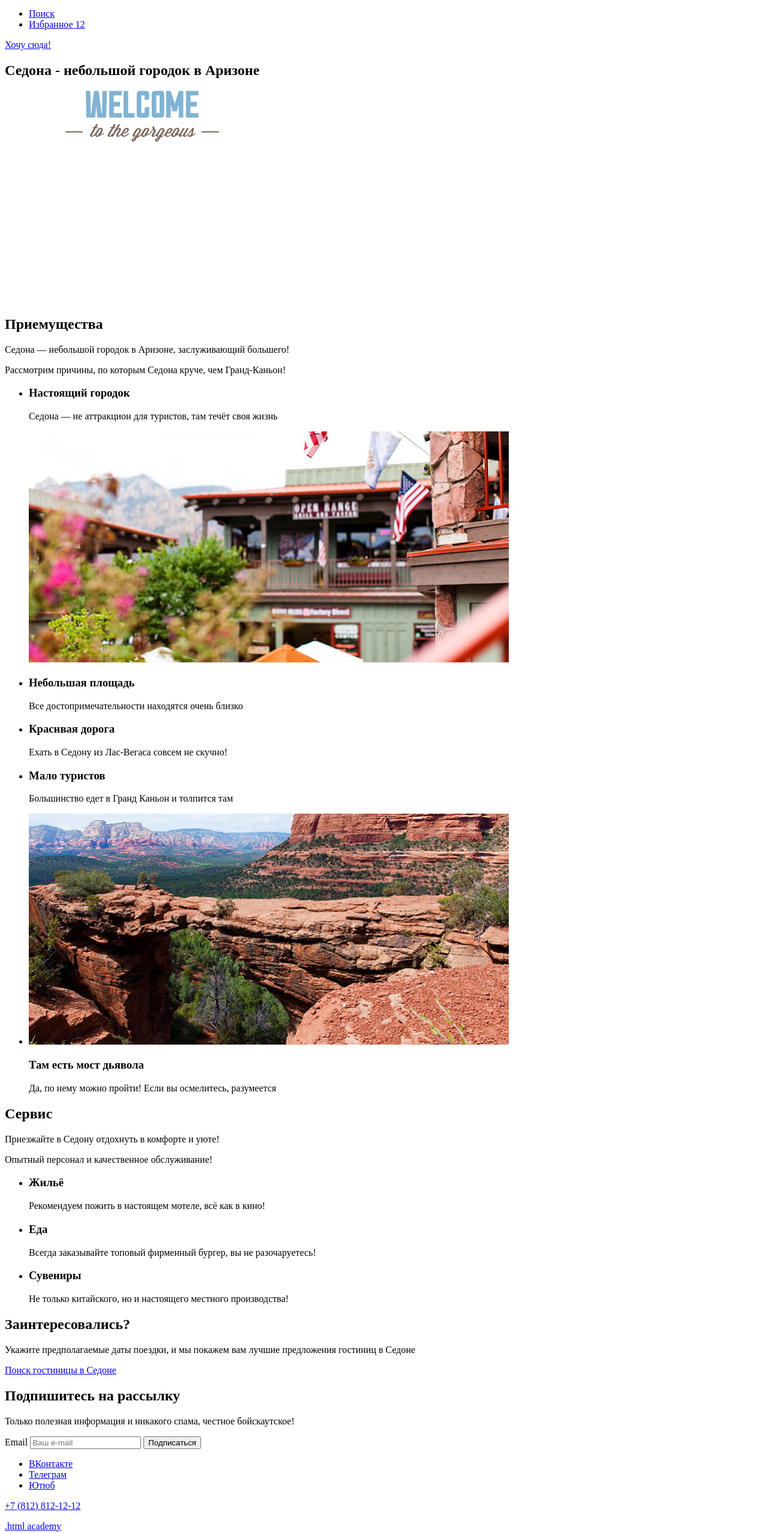
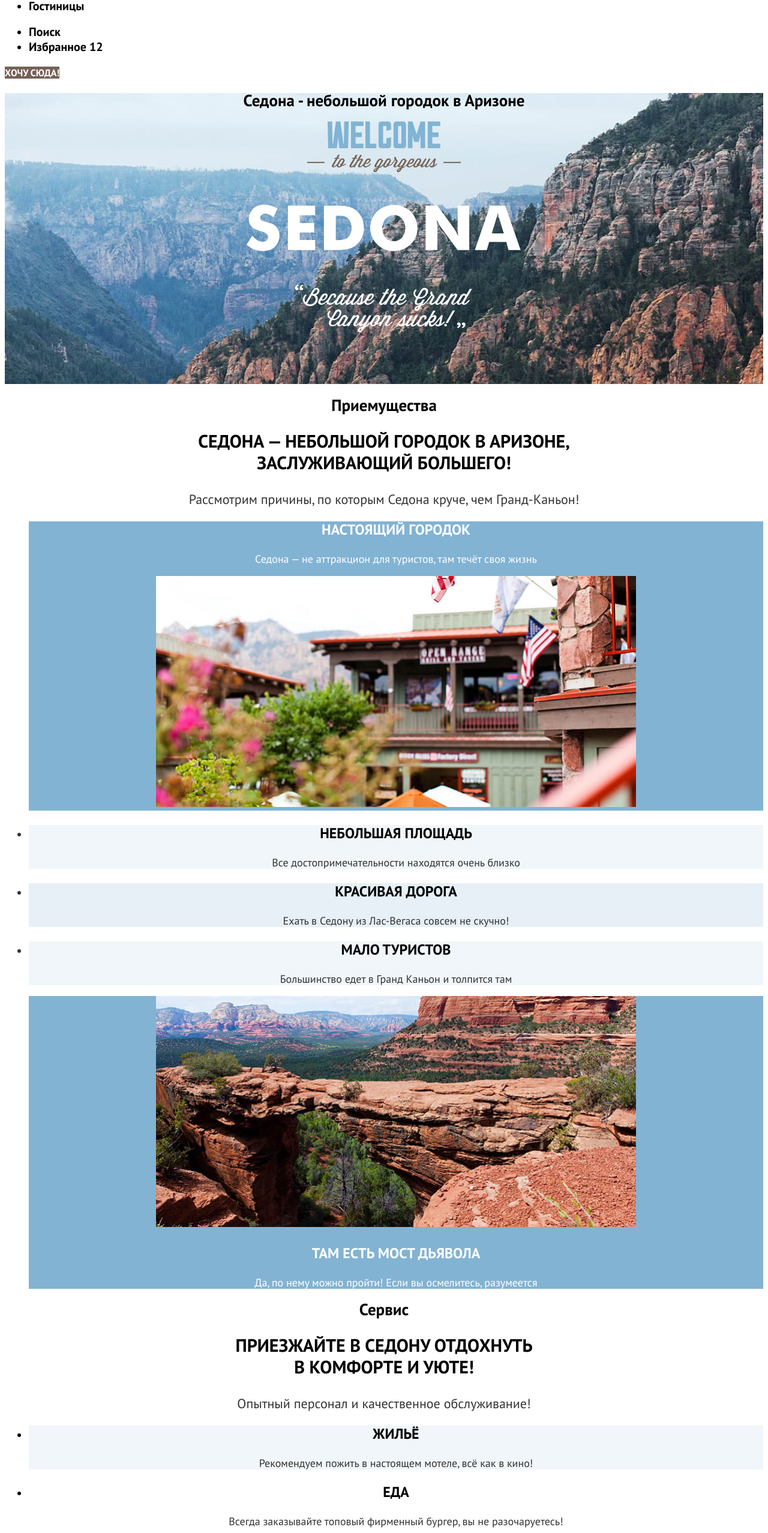
Before and after one commit to htmlacademy-htmlcss/2436179-sedona-2, a plain HTML site: page index.html in a window 1280 px wide. Shown: the part 154-2709 px from the top of the page at 60% size. Drawn offline with Linux system fonts and the light colour scheme.

Commit message:
Добавляет базовую стилизацию всех страниц

```diff
--- a/index.html
+++ b/index.html
@@ -3,12 +3,16 @@
 
   <head>
     <meta charset="utf-8">
+    <meta name="viewport" content="width=device-width, initial-scale=1.0">
     <title>HTML Academy: Седона</title>
+    <link rel="stylesheet" href="styles/styles.css">
   </head>
 
   <body>
     <header class="page-header" data-test="header">
-      <img class="page-header-logo" src="images/header/logo.svg" alt="Логотип сайта Седона" width="140" height="70">
+      <a href="#">
+        <img class="page-header-logo" src="images/header/logo.svg" alt="Логотип сайта Седона" width="140" height="70">
+      </a>
       <nav class="navigation">
         <ul class="navigation-list">
           <li class="navigation-item">
@@ -44,27 +48,27 @@
       </section>
       <section class="advantages" data-test="advantages">
         <h2 class="visualily-hidden">Приемущества</h2>
-        <p class="advantages-description">Седона — небольшой городок в Аризоне, заслуживающий большего!</p>
+        <p class="advantages-description">Седона — небольшой городок в Аризоне,<br> заслуживающий большего!</p>
         <p class="advantages-subtitle">Рассмотрим причины, по которым Седона круче, чем Гранд-Каньон!</p>
         <ul class="advantages-list">
-          <li class="advantages-item">
+          <li class="advantages-item advantages-item-dark-blue">
             <h3 class="advantages-item-title">Настоящий городок</h3>
             <p class="advantages-item-description">Седона — не аттракцион для туристов, там течёт своя жизнь</p>
             <img class="advantages-item-img" src="images/real-town.jpg" alt="Здание в городе Седона" width="800" height="385">
           </li>
-          <li class="advantages-item">
-            <h3 class="advantages-item-title">Небольшая площадь</h3>
+          <li class="advantages-item advantages-item-light">
+            <h3 class="advantages-item-title advantages-item-title-black">Небольшая площадь</h3>
             <p class="advantages-item-description">Все достопримечательности находятся очень близко</p>
           </li>
-          <li class="advantages-item">
-            <h3 class="advantages-item-title">Красивая дорога</h3>
+          <li class="advantages-item advantages-item-blue">
+            <h3 class="advantages-item-title advantages-item-title-black">Красивая дорога</h3>
             <p class="advantages-item-description">Ехать в Седону из Лас-Вегаса совсем не скучно!</p>
           </li>
-          <li class="advantages-item">
-            <h3 class="advantages-item-title">Мало туристов</h3>
+          <li class="advantages-item advantages-item-light">
+            <h3 class="advantages-item-title advantages-item-title-black">Мало туристов</h3>
             <p class="advantages-item-description">Большинство едет в Гранд Каньон и толпится там</p>
           </li>
-          <li class="advantages-item">
+          <li class="advantages-item advantages-item-dark-blue">
             <img class="advantages-item-img" src="images/canyon.jpg" alt="Панорама каньона" width="800" height="385">
             <h3 class="advantages-item-title">Там есть мост дьявола</h3>
             <p class="advantages-item-description">Да, по нему можно пройти! Если вы осмелитесь, разумеется</p>
@@ -73,10 +77,10 @@
       </section>
       <section class="service">
         <h2 class="visualily-hidden">Сервис</h2>
-        <p class="service-description">Приезжайте в Седону отдохнуть в комфорте и уюте!</p>
+        <p class="service-description">Приезжайте в Седону отдохнуть <br> в комфорте и уюте!</p>
         <p class="service-subtitle">Опытный персонал и качественное обслуживание!</p>
         <ul class="service-list">
-          <li class="service-item">
+          <li class="service-item service-item-light-blue">
             <h3 class="service-item-title">Жильё</h3>
             <p class="service-item-description">Рекомендуем пожить в настоящем мотеле, всё как в кино!</p>
           </li>
@@ -84,7 +88,7 @@
             <h3 class="service-item-title">Еда</h3>
             <p class="service-item-description">Всегда заказывайте топовый фирменный бургер, вы не разочаруетесь!</p>
           </li>
-          <li class="service-item">
+          <li class="service-item service-item-light-blue">
             <h3 class="service-item-title">Сувениры</h3>
             <p class="service-item-description">Не только китайского, но и настоящего местного производства!</p>
           </li>
@@ -92,12 +96,12 @@
       </section>
       <section class="search" data-test="search">
         <h2 class="search-title">Заинтересовались?</h2>
-        <p class="search-description">Укажите предполагаемые даты поездки, и мы покажем вам лучшие предложения гостиниц в Седоне</p>
+        <p class="search-description">Укажите предполагаемые даты поездки, <br> и мы покажем вам лучшие предложения гостиниц в Седоне</p>
         <a class="search-button button" href="#">Поиск гостиницы в Седоне</a>
       </section>
       <section class="subscription" data-test="subscribe">
         <h2 class="subscription-title">Подпишитесь на рассылку</h2>
-        <p class="subscription-description">Только полезная информация и никакого спама, честное бойскаутское!</p>
+        <p class="subscription-description">Только полезная информация и никакого спама,<br> честное бойскаутское!</p>
         <form class="subscription-form" action="https://echo.htmlacademy.ru/" method="post">
           <label for="subscription-email">Email</label>
           <input class="field" placeholder="Ваш e-mail" type="email" name="subscription-email" id="subscription-email" required>
--- /dev/null
+++ b/styles/styles.css
@@ -0,0 +1,341 @@
+@font-face {
+  font-family: "PT Sans";
+  font-style: normal;
+  font-weight: 400;
+  src: url("../fonts/ptsans-400.woff2") format("woff2");
+  font-display: swap;
+}
+
+@font-face {
+  font-family: "PT Sans";
+  font-style: normal;
+  font-weight: 700;
+  src: url("../fonts/ptsans-700.woff2") format("woff2");
+  font-display: swap;
+}
+
+body {
+  font-family: "PT Sans", sans-serif;
+  font-size: 18px;
+  line-height: 24px;
+  color: #000000;
+  background-color: #FFFFFF;
+}
+
+.button {
+  font-family: inherit;
+  font-size: 16px;
+  font-weight: 700;
+  line-height: 20px;
+  text-align: center;
+  color: #FFFFFF;
+  background-color: #756157;
+  text-decoration: none;
+  text-transform: uppercase;
+}
+
+.page-header {
+  background-color: #FFFFFF;
+  color: #000000;
+}
+
+.navigation-link {
+  color: inherit;
+  font-size: 20px;
+  font-weight: 700;
+  text-align: center;
+  text-decoration: none;
+}
+
+.navigation-user-link {
+  color: inherit;
+  font-size: 20px;
+  font-weight: 700;
+  text-align: center;
+  text-decoration: none;
+}
+
+.main-index {
+  background-color: #FFFFFF;
+  color: #000000;
+  text-align: center;
+}
+
+.hero {
+  background-color: #FFFFFF;
+  color: #000000;
+  background-image: url("../images/background-images/hero-background.jpg");
+  background-size: 100% auto;
+  background-repeat: no-repeat;
+  height: 485px;
+}
+
+.advantages {
+  text-align: center;
+}
+
+.advantages-description {
+  font-size: 30px;
+  font-weight: 700;
+  line-height: 36px;
+  text-transform: uppercase;
+}
+
+.advantages-subtitle {
+  font-size: 22px;
+  font-weight: 400;
+  line-height: 26px;
+  color: #333333;
+}
+
+.advantages-item-dark-blue {
+  background-color: #82B3D3;
+  color: #FFFFFF;
+}
+
+.advantages-item-light {
+  background-color: rgba(131, 179, 211, 0.12);
+  color: #333333;
+}
+
+.advantages-item-blue {
+  background-color: rgba(131, 179, 211, 0.2);
+  color: #333333;
+}
+
+.advantages-item-title {
+  font-size: 24px;
+  font-weight: 700;
+  line-height: 28px;
+  text-transform: uppercase;
+}
+
+.advantages-item-title-black {
+  color: #000000;
+}
+
+.advantages-item-description {
+  font-size: 18px;
+  font-weight: 400;
+  line-height: 21px;
+}
+
+.service-description {
+  font-size: 30px;
+  font-weight: 700;
+  line-height: 36px;
+  text-transform: uppercase;
+}
+
+.service-subtitle {
+  font-size: 22px;
+  font-weight: 400;
+  line-height: 26px;
+  color: #333333;
+}
+
+.service-item-title {
+  font-size: 24px;
+  font-weight: 700;
+  line-height: 28px;
+  text-transform: uppercase;
+}
+
+.service-item-description {
+  font-size: 18px;
+  font-weight: 400;
+  line-height: 21px;
+  color: #333333;
+}
+
+.service-item-light-blue {
+  background-color: rgba(131, 179, 211, 0.12);
+}
+
+.search-title {
+  font-size: 30px;
+  font-weight: 700;
+  line-height: 36px;
+  text-transform: uppercase;
+}
+
+.search-description {
+  font-size: 22px;
+  font-weight: 400;
+  line-height: 26px;
+  color: #333333;
+}
+
+.search-button {
+  font-size: 20px;
+  line-height: 36px;
+}
+
+.subscription {
+  background-color: #000000;
+  color: #FFFFFF;
+  background-image: url("../images/background-images/subscribe-background.jpg");
+  background-size: 100% auto;
+  background-repeat: no-repeat;
+  height: 415px;
+  text-align: center;
+}
+
+.subscription-title {
+  font-size: 30px;
+  font-weight: 700;
+  line-height: 36px;
+  text-transform: uppercase;
+}
+
+.subscription-description {
+  font-size: 22px;
+  font-weight: 400;
+  line-height: 26px;
+}
+
+.subscription-button {
+  font-size: 20px;
+  line-height: 36px;
+  background-color: #82B3D3;
+  border: 0;
+}
+
+.footer-contacts {
+  background-color: #fff;
+  color: #000000;
+}
+
+.footer-social-item-link {
+  color: inherit;
+  text-align: center;
+  text-decoration: none;
+}
+
+.footer-contacts-phone {
+  color: inherit;
+  font-size: 40px;
+  font-weight: 400;
+  line-height: 40px;
+  text-align: center;
+  text-decoration: none;
+}
+
+.htmlacademy-link {
+  color: inherit;
+  text-decoration: none;
+}
+
+.filter {
+  background-color: #000000;
+  color: #fff;;
+  background-image: url("../images/background-images/filter-background.jpg");
+  background-size: 100% auto;
+  background-repeat: no-repeat;
+}
+
+.filter-title {
+  font-size: 60px;
+  font-weight: 700;
+  line-height: 78px;
+  text-align: left;
+}
+
+.breadcrums-item-link {
+  color: inherit;
+  font-size: 16px;
+  font-weight: 400;
+  line-height: 21px;
+  text-align: left;
+  text-decoration: none;
+}
+
+.catalog-filter {
+  font-size: 18px;
+  font-weight: 400;
+  line-height: 23px;
+  text-align: left;
+}
+
+.catalog-filter-title {
+  font-size: 20px;
+  font-weight: 700;
+  line-height: 24px;
+}
+
+.catalog-filter-button {
+  font-size: 16px;
+  font-weight: 700;
+  line-height: 20px;
+  text-align: center;
+  color: #FFFFFF;
+  background-color: #82B3D3;
+  border: 0;
+}
+
+.catalog-filter-button-cancel {
+  background-color: rgba(130, 179, 211, 0);
+  border: 0;
+}
+
+.catalog-products-title {
+  font-size: 30px;
+  font-weight: 700;
+  line-height: 36px;
+  text-align: left;
+  text-transform: uppercase;
+}
+
+.product-list {
+  font-size: 18px;
+  font-weight: 400;
+  line-height: 21px;
+  text-align: left;
+}
+
+.product-card-link {
+  color: #000000;
+  text-decoration: none;
+}
+
+.product-card-subtitle {
+  color: #333333;
+}
+
+.product-card-button-like {
+  background-color: #82B3D3;
+}
+
+.product-card-button-like-active {
+  background-color: #7DB54F;
+}
+
+.product-card-rating {
+  font-size: 16px;
+  line-height: 20px;
+  text-align: center;
+  color: #333333;
+  background-color: #F2F2F2;
+  width: 140px;
+  height: 37px;
+}
+
+.pagination-link {
+  font-size: 20px;
+  font-weight: 700;
+  line-height: 36px;
+  text-align: center;
+  text-decoration: none;
+  color: #FFFFFF;
+  background-color: #82B3D3;
+}
+
+.pagination-active {
+  color: #000000;
+  background-color: #F2F2F2;
+}
+
+.pagination-link-more {
+  color: #000000;
+  background-color: #fff;
+}
```
Also changed, not shown: catalog.html (+9 -6 lines).
